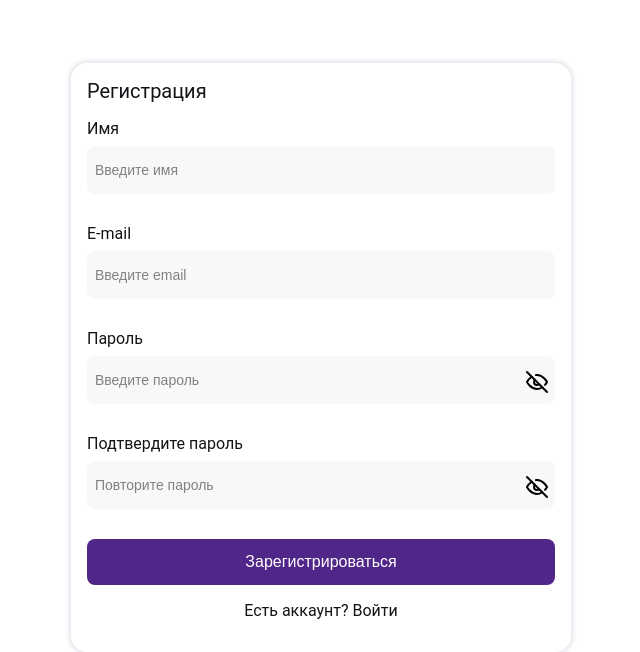
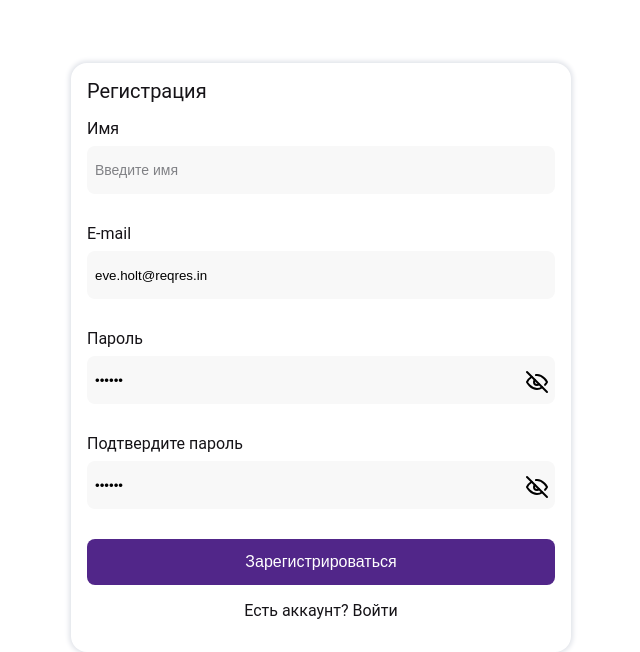
Before and after one commit to metastasio/agTestTask, a React (Vite) app: page /register in a window 1280 px wide. Shown: the part 192-844 px from the top of the page, without its empty margins (319-959 px from the left). Built offline with nearby package versions, Linux system fonts and the light colour scheme.

Commit message:
Add pre filled inputs for registration

```diff
--- a/src/Components/Form/SignInPage.tsx
+++ b/src/Components/Form/SignInPage.tsx
@@ -9,8 +9,8 @@ import { FormButton } from './FormButton';
 import styles from './formstyles.module.css';
 
 export const SignInPage = () => {
-  const [email, setEmail] = useState('');
-  const [password, setPassword] = useState('');
+  const [email, setEmail] = useState('eve.holt@reqres.in');
+  const [password, setPassword] = useState('cityslicka');
   const dispatch = useAppDispatch();
 
   const handleSubmit: FormEventHandler<HTMLFormElement> = (e) => {
@@ -26,7 +26,7 @@ export const SignInPage = () => {
         label='E-mail'
         name='email'
         value={email}
-        placeholder='Введите email'
+        placeholder='eve.holt@reqres.in'
         type='text'
         handleChange={setEmail}
       />
@@ -36,7 +36,7 @@ export const SignInPage = () => {
         label='Пароль'
         name='password'
         value={password}
-        placeholder='Введите пароль'
+        placeholder='cityslicka'
         handleChange={setPassword}
       />
       <p className={styles.form_input_error}>{}</p>
--- a/src/Components/Form/SignUpPage.tsx
+++ b/src/Components/Form/SignUpPage.tsx
@@ -9,10 +9,10 @@ import { FormButton } from './FormButton';
 import styles from './formstyles.module.css';
 
 export const SignUpPage = () => {
-  const [name, setName] = useState<string>('');
-  const [email, setEmail] = useState('');
-  const [password, setPassword] = useState('');
-  const [passwordConfirm, setPasswordConfirm] = useState('');
+  const [name, setName] = useState('');
+  const [email, setEmail] = useState('eve.holt@reqres.in');
+  const [password, setPassword] = useState('pistol');
+  const [passwordConfirm, setPasswordConfirm] = useState('pistol');
   const dispatch = useAppDispatch();
 
   const handleSubmit: FormEventHandler<HTMLFormElement> = (e) => {
@@ -37,7 +37,7 @@ export const SignUpPage = () => {
         label='E-mail'
         name='email'
         value={email}
-        placeholder='Введите email'
+        placeholder='eve.holt@reqres.in'
         type='text'
         handleChange={setEmail}
       />
@@ -47,7 +47,7 @@ export const SignUpPage = () => {
         label='Пароль'
         name='password'
         value={password}
-        placeholder='Введите пароль'
+        placeholder='pistol'
         handleChange={setPassword}
       />
       <p className={styles.form_input_error}>{}</p>
@@ -56,7 +56,7 @@ export const SignUpPage = () => {
         label='Подтвердите пароль'
         name='confirmPassword'
         value={passwordConfirm}
-        placeholder='Повторите пароль'
+        placeholder='pistol'
         handleChange={setPasswordConfirm}
       />
       <p className={styles.form_input_error}>{}</p>
```
